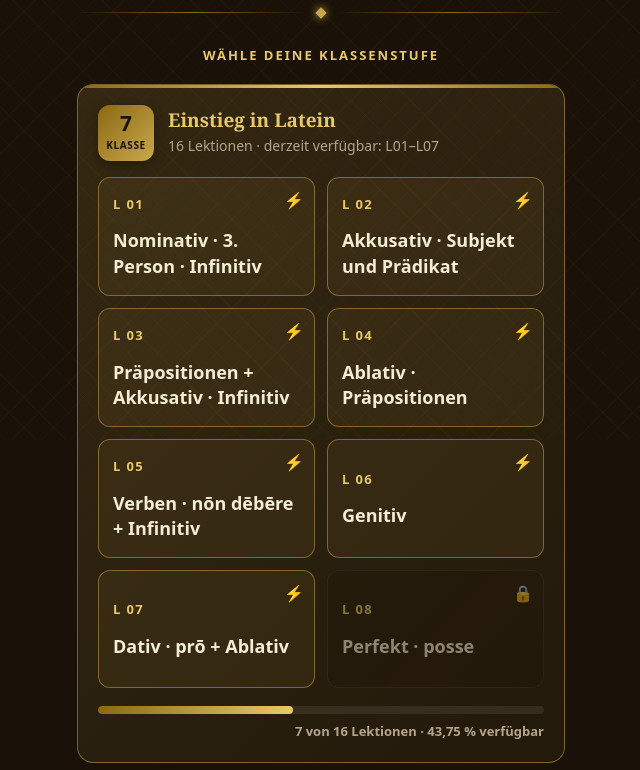
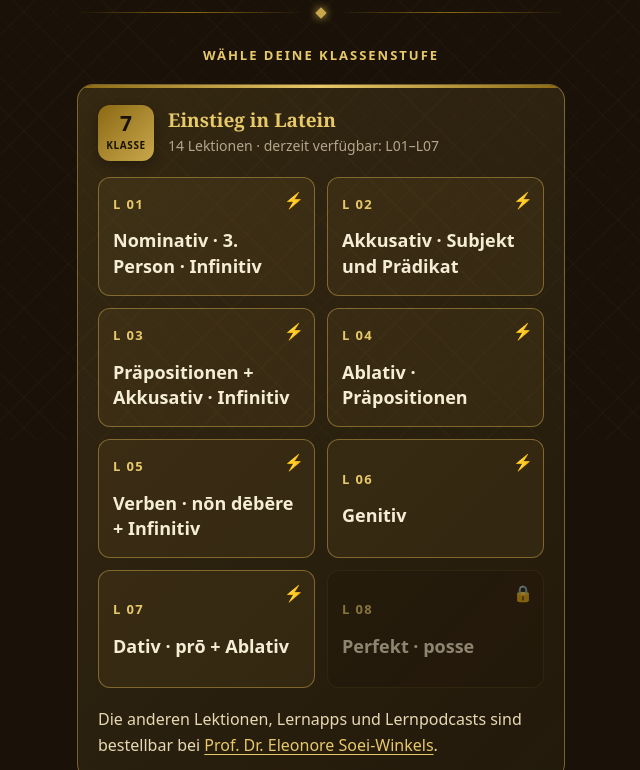
Before and after one commit to eleonore-codes/Magistrella, a plain HTML site: page index.html in a window 1280 px wide. Shown: the part 360-1130 px from the top of the page, without its empty margins (319-959 px from the left). Drawn offline with Linux system fonts and the light colour scheme.

Commit message:
Refactor lesson display and remove progress bar
Removed progress section and updated lesson availability.

```diff
--- a/index.html
+++ b/index.html
@@ -149,10 +149,8 @@
     }
     .lektion-status{position:absolute;top:10px;right:10px;font-size:16px}
 
-    .progress-section{margin-top:18px}
-    .progress-bar-wrap{height:8px;overflow:hidden;border-radius:999px;background:rgba(255,255,255,.08)}
-    .progress-bar-fill{height:100%;border-radius:999px;background:linear-gradient(90deg,var(--gold-dark),var(--gold-light))}
-    .progress-label{margin-top:7px;text-align:right;font-size:13px;font-weight:600;color:var(--stone)}
+    .order-info{margin-top:18px;line-height:1.65;color:var(--parchment-dark)}
+    .order-info a{color:var(--gold-light);text-decoration:underline;text-underline-offset:3px}
 
     .latin-quote{
       margin-top:28px;padding:24px 18px;text-align:center;border:1px solid rgba(201,168,76,.18);
@@ -213,7 +211,7 @@
         </div>
         <div class="year-info">
           <h2 id="klasse7-title">Einstieg in Latein</h2>
-          <p>16 Lektionen · derzeit verfügbar: L01–L07</p>
+          <p>14 Lektionen · derzeit verfügbar: L01–L07</p>
         </div>
       </div>
 
@@ -277,17 +275,9 @@
         </div>
       </nav>
 
-      <div class="progress-section" aria-label="Verfügbare Lektionen">
-        <div class="progress-bar-wrap"
-             role="progressbar"
-             aria-valuemin="0"
-             aria-valuemax="16"
-             aria-valuenow="7"
-             aria-label="7 von 16 Lektionen verfügbar">
-          <div class="progress-bar-fill" style="width:43.75%"></div>
-        </div>
-        <div class="progress-label">7 von 16 Lektionen · 43,75 % verfügbar</div>
-      </div>
+      <p class="order-info">Die anderen Lektionen, Lernapps und Lernpodcasts sind bestellbar bei
+        <a href="https://postdoctransformation.ac-page.com/personalisierte-lernpodcasts">Prof. Dr. Eleonore Soei-Winkels</a>.
+      </p>
     </section>
 
     <section class="year-card locked" aria-labelledby="klasse8-title" aria-disabled="true">
```
